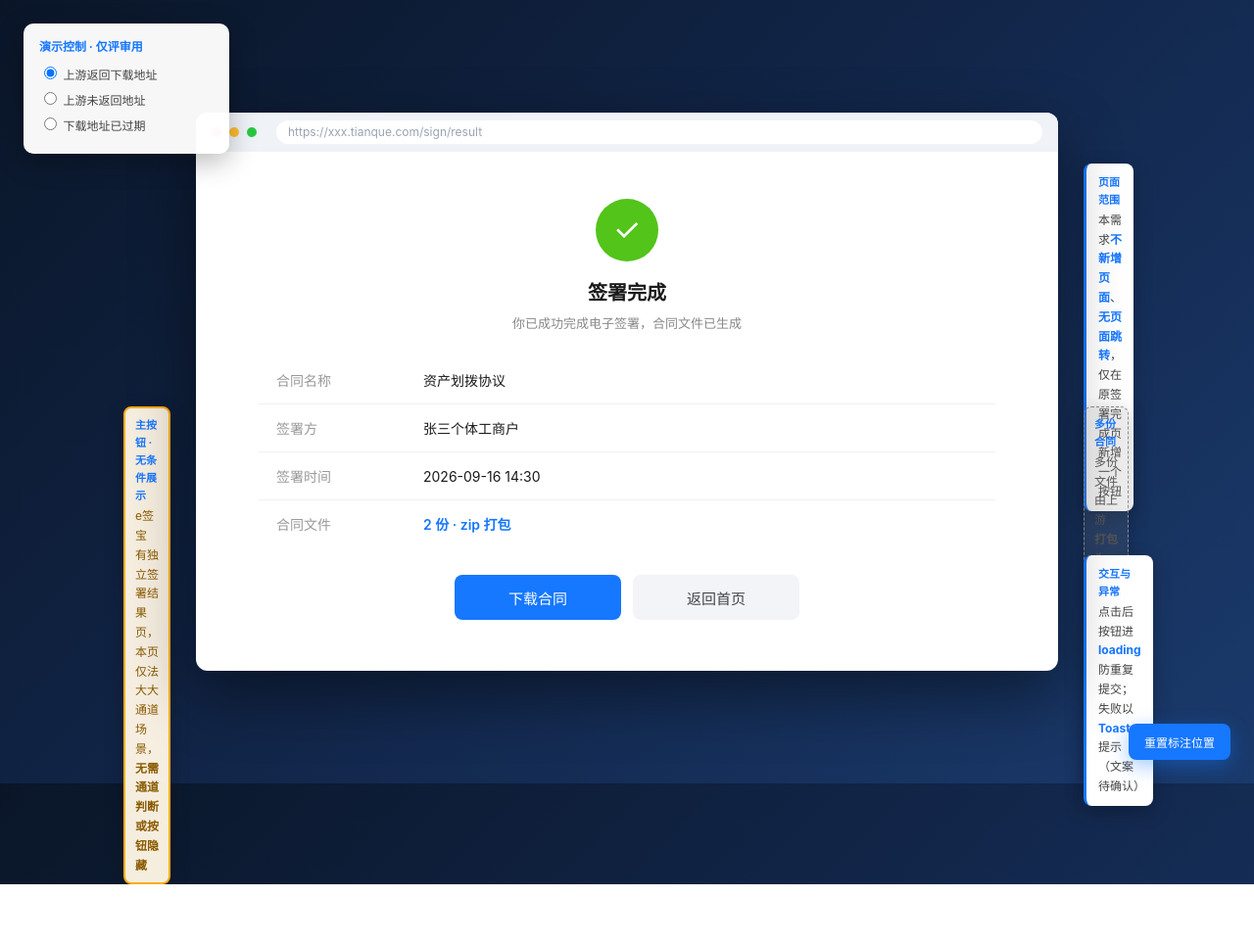
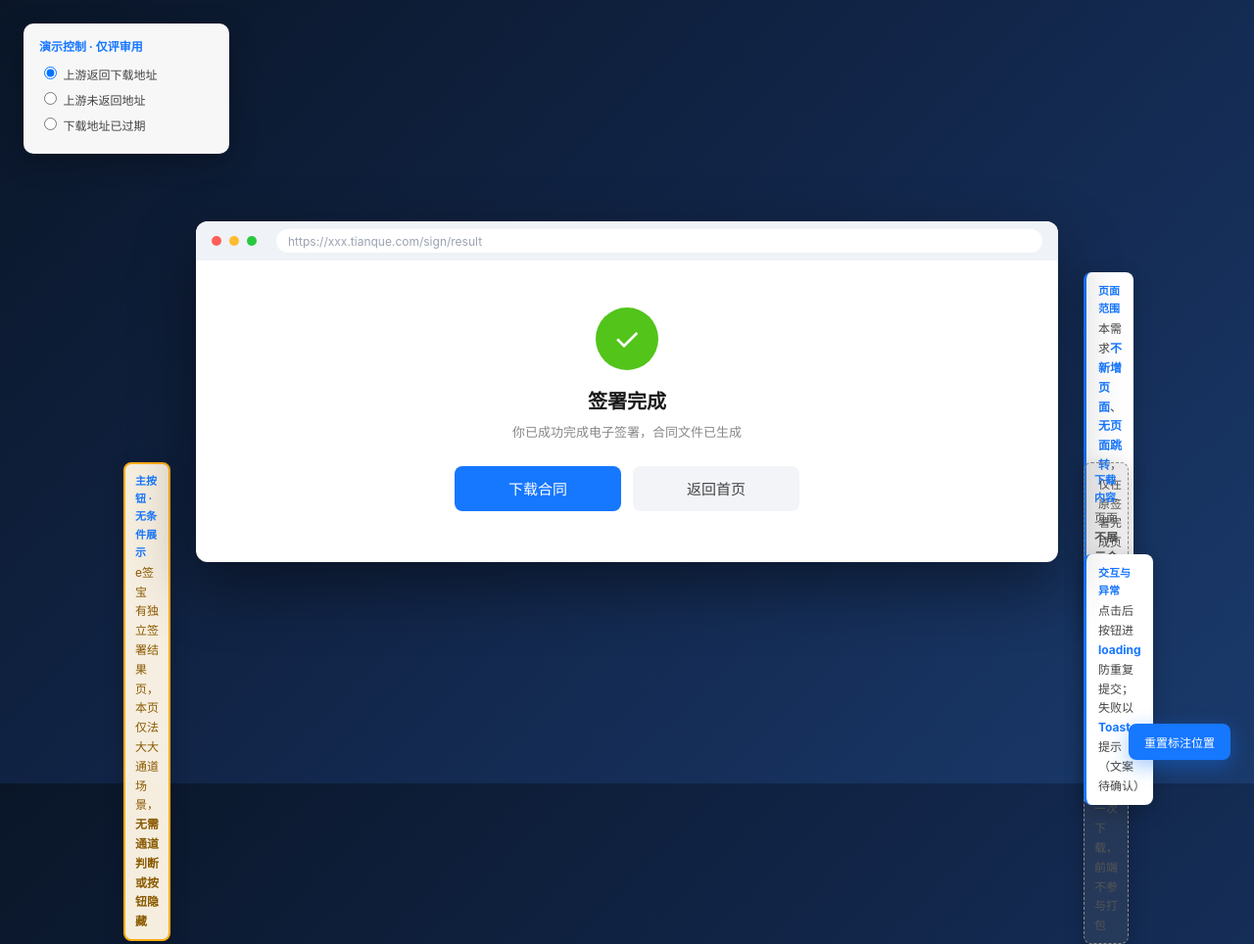
Before and after one commit to Gaohailinga/contract-download-prototype, a plain HTML site: page pc-review.html in a window 1280 px wide. Shown: the whole page at 98% size. Before the commit the page ends 903 px from the top, so only its background shows below. Drawn offline with Linux system fonts and the light colour scheme.

Commit message:
移除合同信息展示，重排评审标注位置

```diff
--- a/pc-review.html
+++ b/pc-review.html
@@ -22,13 +22,6 @@
         <h2 class="result-title">签署完成</h2>
         <p class="result-desc">你已成功完成电子签署，合同文件已生成</p>
 
-        <table class="pc-info">
-          <tr><td>合同名称</td><td>资产划拨协议</td></tr>
-          <tr><td>签署方</td><td>张三个体工商户</td></tr>
-          <tr><td>签署时间</td><td>2026-09-16 14:30</td></tr>
-          <tr><td>合同文件</td><td><span class="zip-tag">2 份 · zip 打包</span></td></tr>
-        </table>
-
         <div class="pc-btns">
           <button class="btn btn-primary" id="btn-download" type="button">下载合同</button>
           <button class="btn btn-default" id="btn-back" type="button">返回首页</button>
@@ -52,17 +45,17 @@
         本需求<strong class="annot-key">不新增页面</strong>、<strong class="annot-key">无页面跳转</strong>，仅在原签署完成页新增一个按钮
       </div>
 
-      <div class="annot annot-dim annot-right" data-annot-id="p2" style="top:300px">
-        <span class="annot-label">多份合同</span>
-        多份文件由上游<strong>打包为 zip</strong> 返回地址，一次下载，<strong>前端不参与打包</strong>
-      </div>
-
-      <div class="annot annot-highlight annot-left" data-annot-id="p3" style="top:300px">
+      <div class="annot annot-highlight annot-left" data-annot-id="p2" style="top:246px">
         <span class="annot-label">主按钮 · 无条件展示</span>
         e签宝 有独立签署结果页，本页仅法大大通道场景，<strong>无需通道判断或按钮隐藏</strong>
       </div>
 
-      <div class="annot annot-right" data-annot-id="p4" style="top:452px">
+      <div class="annot annot-dim annot-right" data-annot-id="p3" style="top:246px">
+        <span class="annot-label">下载内容</span>
+        页面<strong>不展示合同文件信息</strong>；多份合同由上游<strong>打包为 zip</strong> 返回地址，一次下载，前端不参与打包
+      </div>
+
+      <div class="annot annot-right" data-annot-id="p4" style="top:340px">
         <span class="annot-label">交互与异常</span>
         点击后按钮进 <strong class="annot-key">loading</strong> 防重复提交；失败以 <strong class="annot-key">Toast</strong> 提示（文案待确认）
       </div>
```
Also changed, not shown: mobile-review.html (+7 -14 lines), mobile.html (+0 -7 lines), pc.html (+0 -7 lines).
